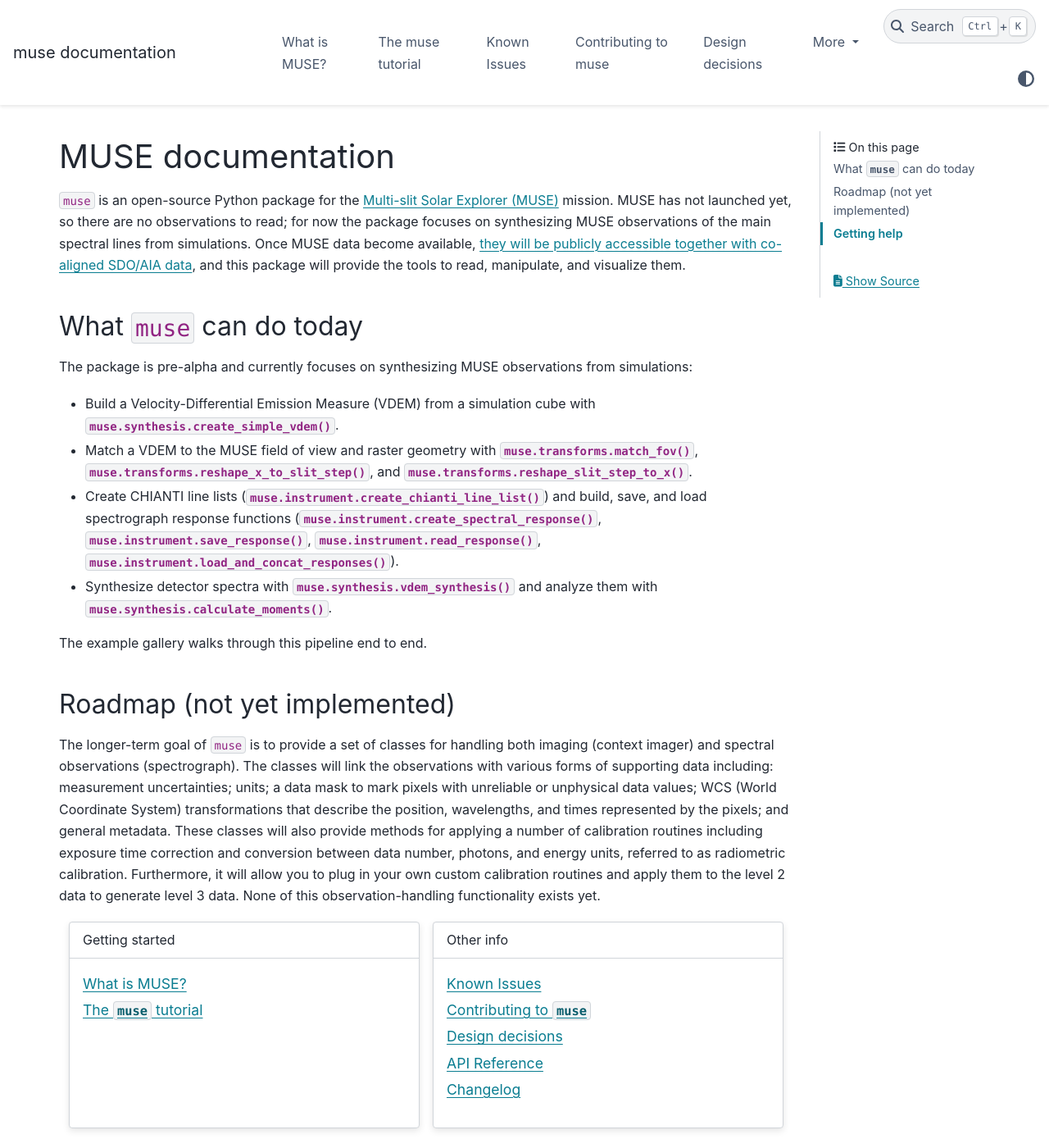
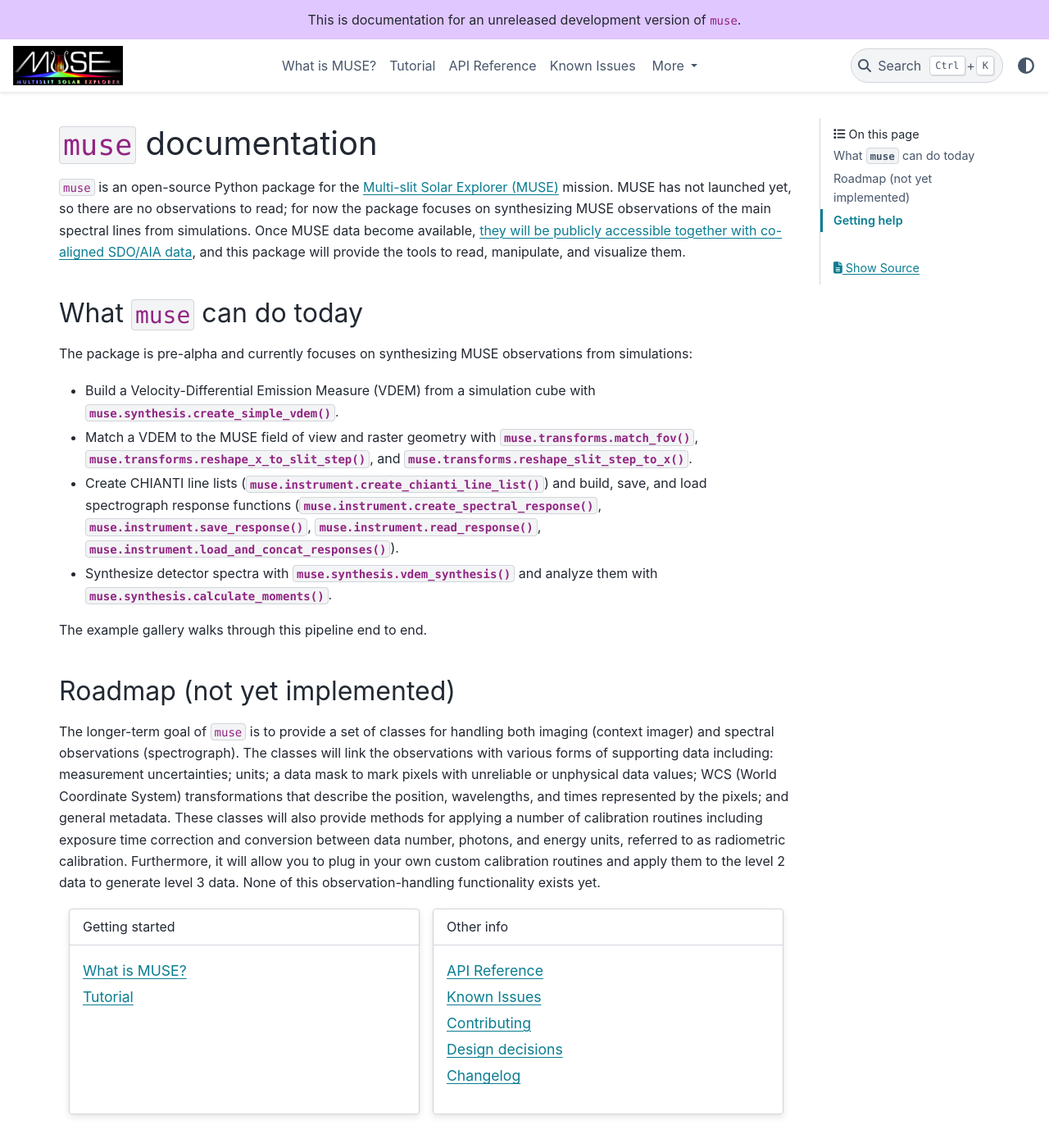
Before and after one commit to LM-SAL/muse, a Sphinx documentation site: the page built from docs/index.rst, in a window 1280 px wide and 1400 px high. Shown: the whole window at 82% size. Built offline with Sphinx 7.4.7 and the PyData theme 0.15.4, drawn with Linux system fonts in a browser that asks for light colours; pages that are not in the unit, such as notebooks, are missing from menus; the version number could not be read and is left out.

Commit message:
Fix more issues with docs and go back to logD

```diff
--- /dev/null
+++ b/changelog/56.breaking.rst
@@ -0,0 +1 @@
+The density dimension on line lists from `muse.instrument.create_chianti_line_list` was renamed from ``log_density`` to ``logD``, matching the ``logT`` naming convention.
--- a/docs/conf.py
+++ b/docs/conf.py
@@ -141,6 +141,31 @@
 # a list of builtin themes.
 html_theme = "pydata_sphinx_theme"
 
+# Keep the header navbar on one line: short brand text instead of
+# "muse <version> documentation", and collapse extra links into "More" sooner.
+# Header link order follows the toctree order in index.rst. The version string
+# stays visible (browser tab and next to the logo) so release vs dev is clear.
+html_title = f"muse {version}"
+html_theme_options = {
+    "header_links_before_dropdown": 4,
+}
+if is_development:
+    html_theme_options["announcement"] = (
+        "This is documentation for an unreleased development version of <code>muse</code>."
+    )
+
+# Drop the mission logo at docs/_static/muse_logo.png (or .svg, adjusting the
+# name below) and it is picked up automatically; the theme's CSS scales it to
+# the header height, so no manual rescaling is needed.
+html_static_path = ["_static"]
+_logo = Path(__file__).parent / "_static" / "muse_logo.png"
+if _logo.exists():
+    html_theme_options["logo"] = {
+        "text": version,
+        "image_light": f"_static/{_logo.name}",
+        "image_dark": f"_static/{_logo.name}",
+    }
+
 # Render inheritance diagrams in SVG
 graphviz_output_format = "svg"
 
@@ -153,10 +178,6 @@
     "-Gfontname=Helvetica Neue, Helvetica, Arial, sans-serif",
 ]
 
-# Add any paths that contain custom static files (such as style sheets) here,
-# relative to this directory. They are copied after the builtin static files,
-# so a file named "default.css" will overwrite the builtin "default.css".
-# html_static_path = ["_static"]
 
 # By default, when rendering docstrings for classes, sphinx.ext.autodoc will
 # make docs with the class-level docstring and the class-method docstrings,
@@ -166,6 +187,7 @@
 # the docs. For more options, see:
 # https://www.sphinx-doc.org/en/master/usage/extensions/autodoc.html#confval-autoclass_content
 autoclass_content = "both"
+
 
 # -- Other options ----------------------------------------------------------
 
@@ -184,3 +206,27 @@
     "matplotlib_animations": True,
     "show_memory": True,
 }
+
+
+# -- Custom autodoc rendering ------------------------------------------------
+# Defaults with lots of values are a pain.
+
+# The docs/api pages are generated by automodapi, so per-object autodoc options
+# like :no-value: cannot live in checked-in rst. Instead, any module-level
+# variable can opt out of its ``= <value>`` annotation by putting
+# ``:meta hide-value:`` in its docstring (DEFAULTS_MUSE does this).
+
+
+def _append_defaults_repr(app, what, name, obj, options, lines):  # NOQA: ARG001
+    # Sphinx collapses newlines in ``autodata`` value annotations, so we append
+    # the itemized repr as a readable code block instead.
+    if name == "muse.variables.DEFAULTS_MUSE":
+        from muse.variables import DEFAULTS_MUSE  # NOQA: PLC0415
+
+        lines.extend(["", ".. code-block:: text", ""])
+        lines.extend(f"    {line}" for line in repr(DEFAULTS_MUSE).splitlines())
+        lines.append("")
+
+
+def setup(app):
+    app.connect("autodoc-process-docstring", _append_defaults_repr)
--- a/docs/contributing.rst
+++ b/docs/contributing.rst
@@ -1,6 +1,6 @@
-**************************
-Contributing to ``muse``
-**************************
+************
+Contributing
+************
 
 ``muse`` is open-source and community-developed, and we are always glad to welcome new contributors and users.
 You can contribute in several ways: by providing feedback, reporting bugs, contributing code, and reviewing pull requests.
--- a/docs/index.rst
+++ b/docs/index.rst
@@ -1,8 +1,8 @@
 .. _muse-index:
 
-******************
-MUSE documentation
-******************
+**********************
+``muse`` documentation
+**********************
 
 ``muse`` is an open-source Python package for the `Multi-slit Solar Explorer (MUSE) <https://muse.lmsal.com/>`__ mission.
 MUSE has not launched yet, so there are no observations to read; for now the package focuses on synthesizing MUSE observations of the main spectral lines from simulations.
@@ -52,10 +52,10 @@
         .. toctree::
           :maxdepth: 1
 
+          reference/index
           known_issues
           contributing
           design
-          reference/index
           changelog
 
 Getting help
--- a/docs/tutorial/index.rst
+++ b/docs/tutorial/index.rst
@@ -1,8 +1,8 @@
 .. _muse-tutorial-index:
 
-***********************
-The ``muse`` tutorial
-***********************
+********
+Tutorial
+********
 
 Welcome to the tutorial for ``muse``.
 The goal of this tutorial is to provide a gentle introduction to using ``muse`` to analyze MUSE data.
--- a/pyproject.toml
+++ b/pyproject.toml
@@ -42,19 +42,20 @@
 optional-dependencies.docs = [
   "muse",
   "matplotlib>=3.10.0",
+  "memory_profiler", # for sphinx-gallery memory usage
   "packaging",
   "plasmacalcs[most]",
   "pooch",
   "pydata-sphinx-theme",
-  "sphinx",
   "sphinx-autodoc-typehints",
   "sphinx-automodapi",
   "sphinx-changelog",
   "sphinx-copybutton",
   "sphinx-design",
   "sphinx-gallery",
-  "memory_profiler", # for sphinx-gallery memory usage
+  "sphinx",
   "sphinxext-opengraph",
+  "tabulate",
 ]
 optional-dependencies.tests = [
   "muse[all]",
```
Also changed, not shown: AGENTS.md (+1 -1 lines), docs/_static/muse_logo.png (added), 6 other files.
